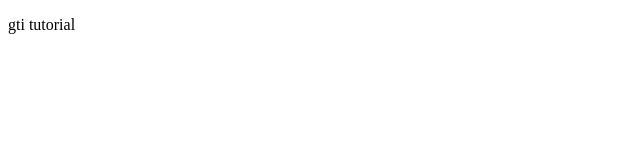
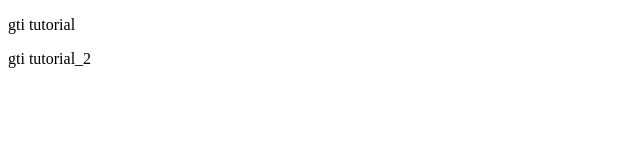
Before and after one commit to googogle/tutorial, a plain HTML site: page index.html in a window 1280 px wide. Shown: the full height of the page, 0-640 px from the left. Drawn offline with Linux system fonts and the light colour scheme.

Commit message:
인덱스 파일 변경

```diff
--- a/index.html
+++ b/index.html
@@ -6,6 +6,8 @@
     <meta name="viewport" content="width=device-width, initial-scale=1.0">
     <title>Git Tutorial</title>
     <p> gti tutorial </p>
+    <p> gti tutorial_2 </p>
+
 </head>
 <body>
 
```
